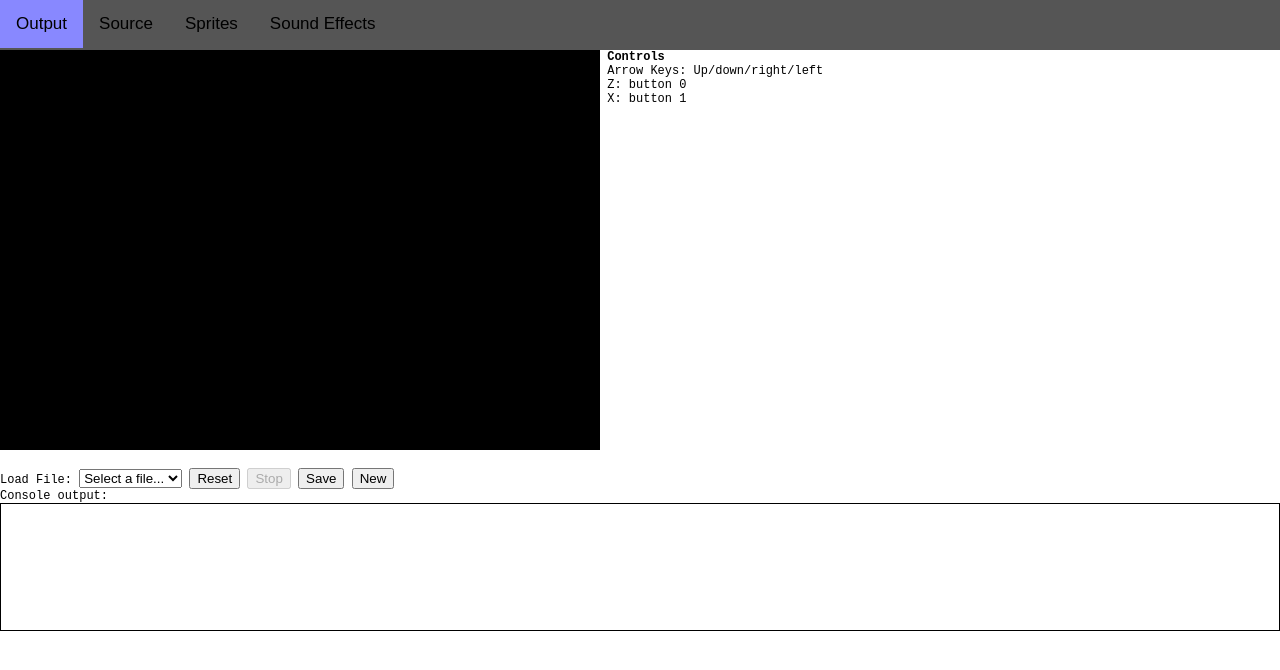
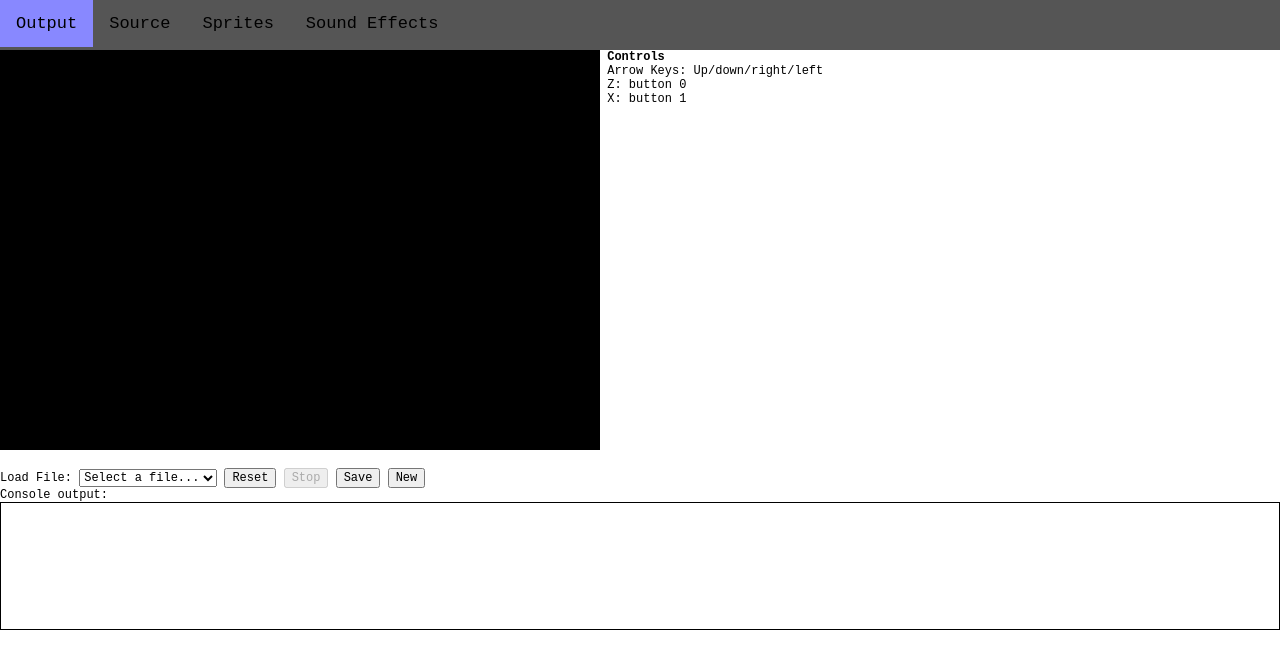
Before and after one commit to jbush001/fconsole, a website: page index.html in a window 1280 px wide. Drawn offline with Linux system fonts and the light colour scheme.

Commit message:
use monospace font consistently

```diff
--- a/style.css
+++ b/style.css
@@ -19,15 +19,15 @@ limitations under the License.
 }
 
 * {
-    box-sizing: border-box
+    box-sizing: border-box;
+    font-family: monospace;
+    font-size: 12px;
 }
 
 body, html {
     height: 100%;
     overflow: hidden;
     margin: 0;
-    font-family: 'Roboto Mono', monospace;
-    font-size: 12px;
 }
 
 .tabbar {
```
